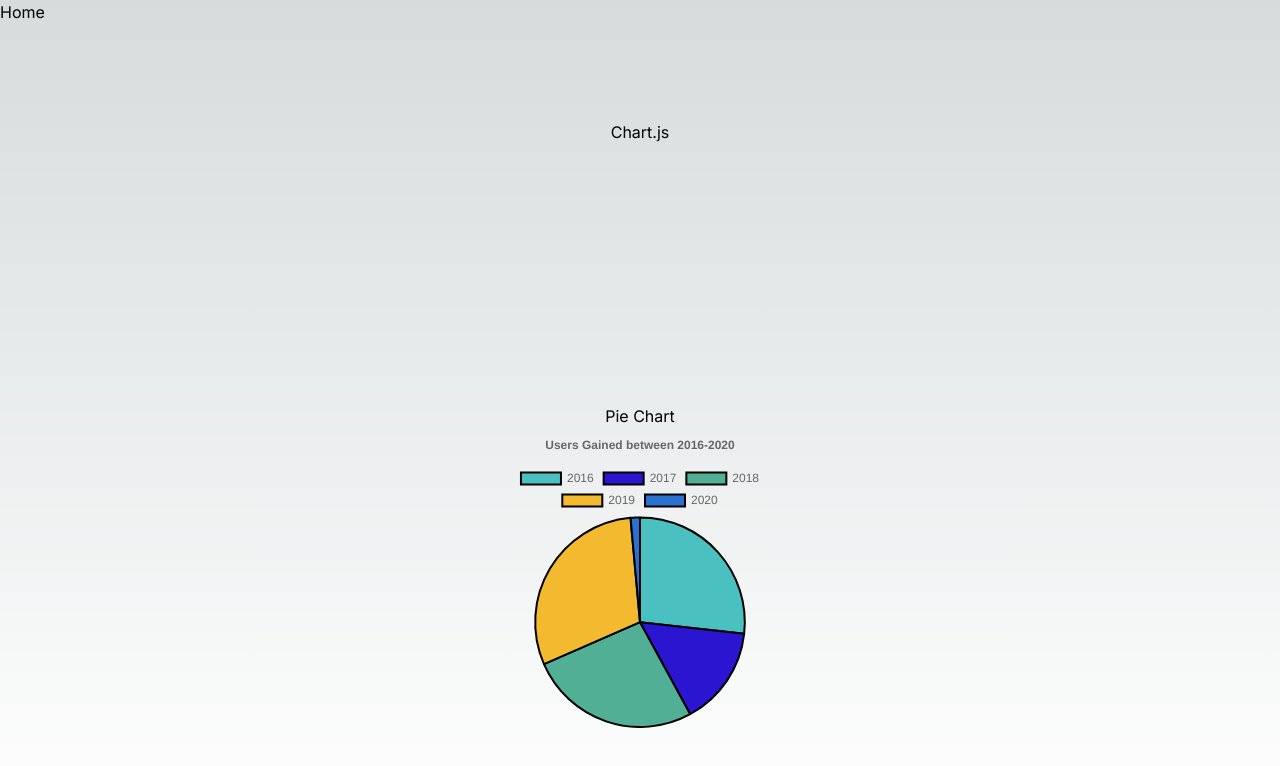
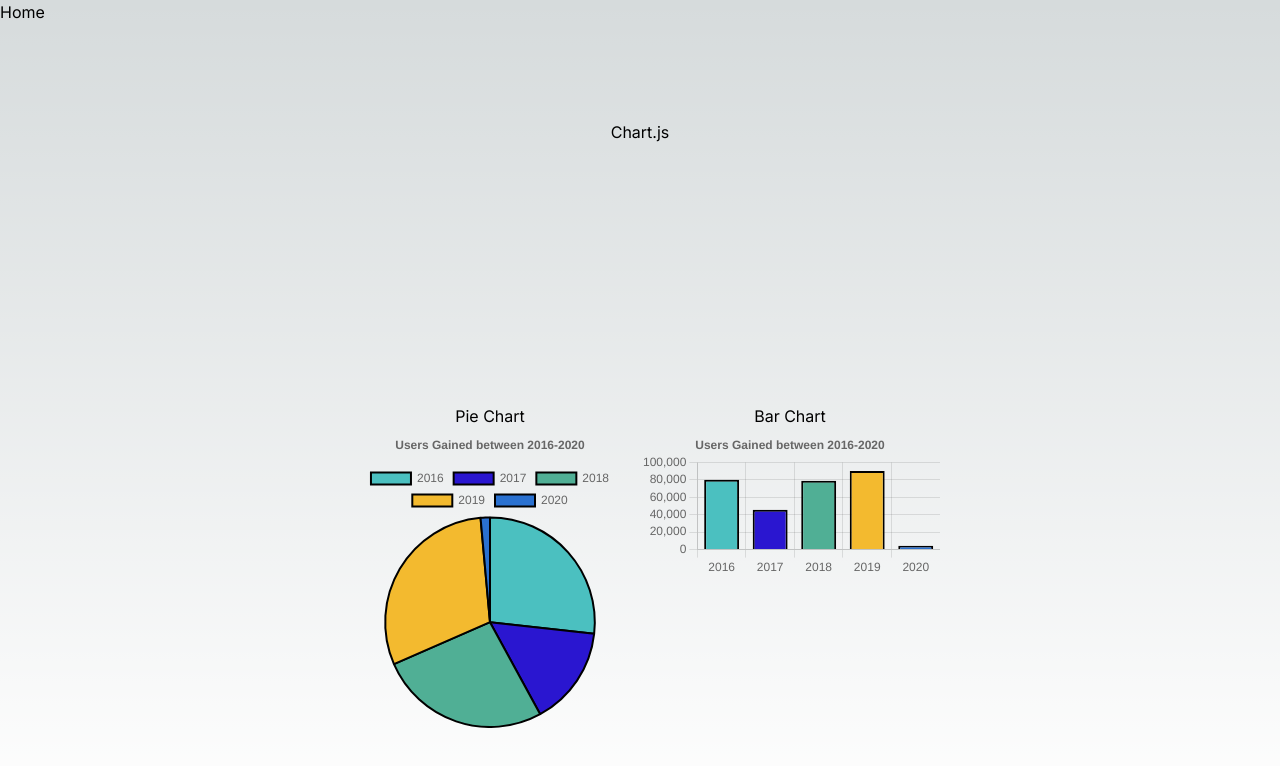
Before and after one commit to Curtis-Turk/graphs-database-testing, a Next.js app: page /chartJS in a window 1280 px wide. Shown: the top 766 px of the page. Built offline with nearby package versions, Linux system fonts and the light colour scheme.

Commit message:
Added a bar chart example

```diff
--- a/app/chartJS/BarChart.tsx
+++ b/app/chartJS/BarChart.tsx
@@ -1,5 +1,26 @@
 import { Bar } from "react-chartjs-2";
+import { ChartData } from "./page";
 
-function BarChart({ chartData }: { chartData: any }) {}
+function BarChart({ chartData }: { chartData: ChartData }) {
+  return (
+    <div className="chart-container">
+      <h2 style={{ textAlign: "center" }}>Bar Chart</h2>
+      <Bar
+        data={chartData}
+        options={{
+          plugins: {
+            title: {
+              display: true,
+              text: "Users Gained between 2016-2020",
+            },
+            legend: {
+              display: false,
+            },
+          },
+        }}
+      />
+    </div>
+  );
+}
 
 export default BarChart;
--- a/app/chartJS/PieChart.tsx
+++ b/app/chartJS/PieChart.tsx
@@ -1,15 +1,5 @@
 import { Pie } from "react-chartjs-2";
-
-type ChartData = {
-  labels: number[];
-  datasets: {
-    label: string;
-    data: number[];
-    backgroundColor: string[];
-    borderColor: string;
-    borderWidth: number;
-  }[];
-};
+import { ChartData } from "./page";
 
 function PieChart({ chartData }: { chartData: ChartData }) {
   return (
--- a/app/chartJS/page.tsx
+++ b/app/chartJS/page.tsx
@@ -5,6 +5,7 @@ import { CategoryScale } from "chart.js";
 import { useState } from "react";
 import { UserData } from "@/utils/userData";
 import PieChart from "./PieChart";
+import BarChart from "./BarChart";
 
 type UserDataObject = {
   id: number;
@@ -14,6 +15,17 @@ type UserDataObject = {
 };
 
 type UserDataObjects = UserDataObject[];
+
+export type ChartData = {
+  labels: number[];
+  datasets: {
+    label: string;
+    data: number[];
+    backgroundColor: string[];
+    borderColor: string;
+    borderWidth: number;
+  }[];
+};
 
 export default function ChartJS() {
   Chart.register(CategoryScale);
@@ -40,7 +52,10 @@ export default function ChartJS() {
   return (
     <main className="flex min-h-screen flex-col items-center justify-between p-24">
       <h1>Chart.js</h1>
-      <PieChart chartData={chartData} />
+      <div className="flex flex-row">
+        <PieChart chartData={chartData} />
+        <BarChart chartData={chartData} />
+      </div>
     </main>
   );
 }
```
Also changed, not shown: app/chartJS/LineChart.tsx (added).
